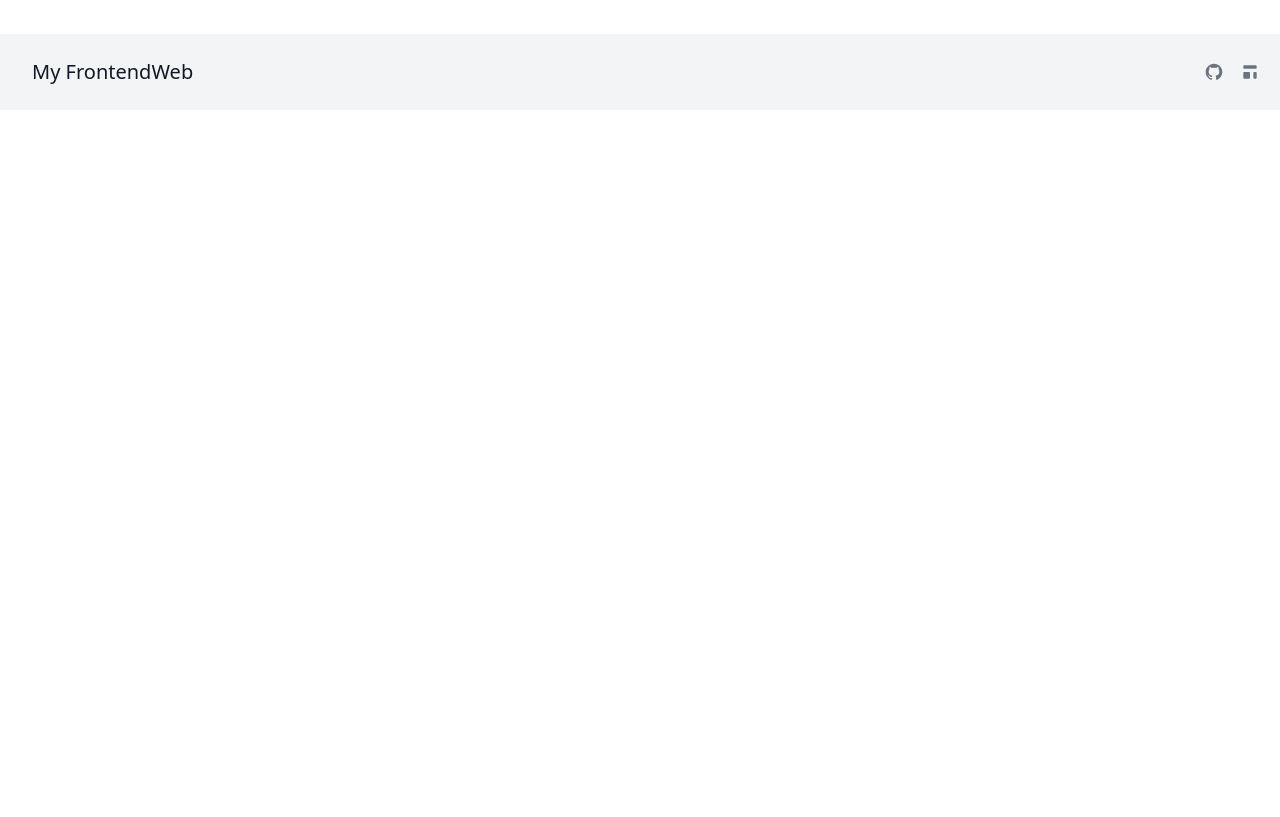
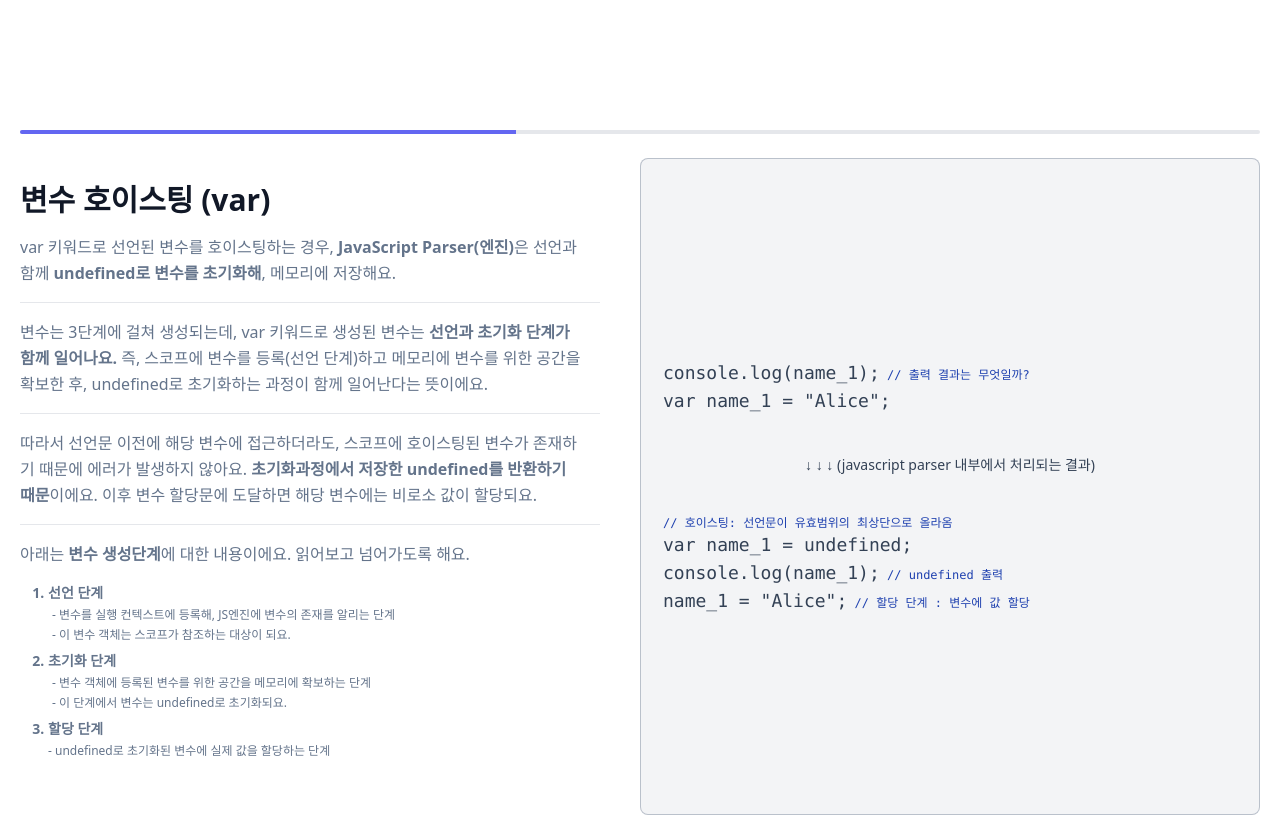
Before and after one commit to Lee-Sang-Beom/nextjs_and_notion, a Next.js app: page /web_basic/hoisting in a window 1280 px wide. Shown: the part 1100-1917 px from the top of the page. Before the commit the page ends 1210 px from the top, so only its background shows below. Built offline with nearby package versions, Linux system fonts and the light colour scheme.

Commit message:
add var keyword & hoisting content -> in hoisting page

```diff
--- a/pages/web_basic/hoisting.tsx
+++ b/pages/web_basic/hoisting.tsx
@@ -14,13 +14,13 @@ export default function Hoisting() {
                     <meta name="description" content="Start Next.js" />
                     <link rel="icon" href="/favicon.ico" />
                 </Head>
-                <section className="text-gray-600 body-font">
+                <section className="text-gray-600 body-font overflow-hidden">
                     {/* 내용 1 : 소개 */}
                     <div className="container px-5 py-24 mx-auto">
                         <div className="flex flex-col">
                             {/* bar 길이*/}
                             <div className="h-1 bg-gray-200 rounded overflow-hidden">
-                                <div className="w-1/3 h-full bg-indigo-500"></div>
+                                <div className="w-1/5 h-full bg-indigo-500"></div>
                             </div>
                             {/* 제목 : p태그 설명을 포함할 경우, div py-6 mb-2*/}
                             <div className="flex flex-wrap sm:flex-row flex-col py-6 mb-2">
@@ -75,7 +75,7 @@ export default function Hoisting() {
                                 </ul>
                             </div>
                             <p className="mb-4 leading-relaxed">
-                                <strong>{`자바스크립트 Parser(엔진)`}</strong>{`는 코드를 실행하기 전에 함수 안을 훑으면서, 실행 가능한 코드를 형상화하고 구분하는 과정을 거쳐요. 이것은 실행 컨텍스트를 위한 과정이에요`}
+                                <strong>{`JavaScript Parser(엔진)`}</strong>{`는 코드를 실행하기 전에 함수 안을 훑으면서, 실행 가능한 코드를 형상화하고 구분하는 과정을 거쳐요. 이것은 실행 컨텍스트를 위한 과정이에요`}
                             </p>
                             <p className="mb-4 leading-relaxed">
                                 {`이 실행 컨텍스트를 위한 과정에서 발생하는 것이 `}
@@ -99,6 +99,122 @@ export default function Hoisting() {
                             </p>
                         </div>
                     </div>
+
+                    {/* 내용 2 : 변수 호이스팅 */}
+                    <div className="container px-5 py-24 mx-auto">
+                        <div className="flex flex-col">
+                            {/* bar 길이*/}
+                            <div className="h-1 bg-gray-200 rounded overflow-hidden">
+                                <div className="w-2/5 h-full bg-indigo-500"></div>
+                            </div>
+                        </div>
+                        <div className="lg:w-full mx-auto flex flex-wrap py-6 mb-2">
+                            {/* flexbox - left 내용 */}
+                            <div className="lg:w-1/2 w-full lg:pr-10 lg:py-6 mb-6 lg:mb-0">
+                                <h1 className="text-gray-900 text-3xl title-font font-bold mb-4">{`변수 호이스팅 (var)`}</h1>
+                                <p className="leading-relaxed mb-4">{`var 키워드로 선언된 변수를 호이스팅하는 경우, `} <strong>{`JavaScript Parser(엔진)`}</strong>
+                                {`은 선언과 함께 `}<strong>{`undefined로 변수를 초기화해`}</strong>{`, 메모리에 저장해요.`}</p>
+                                <div className="flex border-t border-gray-200 py-2">
+                                </div>
+                                <p className="leading-relaxed mb-4">
+                                    {`변수는 3단계에 걸쳐 생성되는데, var 키워드로 생성된 변수는 `}
+                                    <strong>{`선언과 초기화 단계가 함께 일어나요. `}</strong>
+                                    {`즉, 스코프에 변수를 등록(선언 단계)하고 메모리에 변수를 위한 공간을 확보한 후, undefined로 초기화하는 과정이 함께 일어난다는 뜻이에요.`}
+                                </p>
+                                <div className="flex border-t border-gray-200 py-2">
+                                </div>
+                                <p className="leading-relaxed mb-4">
+                                    {`따라서 선언문 이전에 해당 변수에 접근하더라도, 스코프에 호이스팅된 변수가 존재하기 때문에 에러가 발생하지 않아요. `}
+                                    <strong>{`초기화과정에서 저장한 undefined를 반환하기 때문`}</strong>{`이에요. 이후 변수 할당문에 도달하면 해당 변수에는 비로소 값이 할당되요.`}
+                                </p>
+                                <div className="flex border-t border-gray-200 py-2">
+                                </div>
+                                <p className="leading-relaxed mb-4">
+                                    {`아래는 `}<strong>{`변수 생성단계`}</strong>{`에 대한 내용이에요. 읽어보고 넘어가도록 해요.`}
+                                </p>
+                                <div className="leading-relaxed text-base mb-8">
+                                    <ul className="list-disc ml-7 text-sm  text-slate-500 dark:text-slate-300">
+                                        <li className="mb-2 font-semibold text-left list-decimal">
+                                            {`선언 단계`}
+                                            <p className="ml-1 mt-1 mb-1 text-xs font-normal">
+                                                {`- 변수를 실행 컨텍스트에 등록해, JS엔진에 변수의 존재를 알리는 단계`}
+                                            </p>
+                                            <p className="ml-1 mb-1 text-xs font-normal">
+                                                {`- 이 변수 객체는 스코프가 참조하는 대상이 되요.`}
+                                            </p>
+                                        </li>
+                                        <li className="mb-2 font-semibold text-left list-decimal">
+                                            {`초기화 단계`}
+                                            <p className="ml-1 mt-1 mb-1 text-xs font-normal">
+                                                {`- 변수 객체에 등록된 변수를 위한 공간을 메모리에 확보하는 단계`}
+                                            </p>
+                                            <p className="ml-1 mb-1 text-xs font-normal ">
+                                                {`- 이 단계에서 변수는 undefined로 초기화되요.`}
+                                            </p>
+                                        </li>
+                                        <li className="mb-2 font-semibold text-left list-decimal">
+                                            {`할당 단계`}
+                                            <p className="mt-1 mb-1 text-xs font-normal">
+                                                {`- undefined로 초기화된 변수에 실제 값을 할당하는 단계`}
+                                            </p>
+                                        </li>
+                                    </ul>
+                                </div>
+                            </div>
+                            {/* flexbox - right 내용 */}
+                            <div className="gataby-highlight">
+                                <pre className="language-jsx">
+                                    <code className="language-jsx">
+                                        <div className="language-jsx">
+                                            {`console`}
+                                            <span className="token_punctuation">.</span>
+                                            <span className="token_function">log</span>
+                                            <span className="token_punctuation">{`(`}</span>
+                                            {`name_1`}
+                                            <span className="token_punctuation">{`);`}</span>
+                                            <span className="token_comment">{` // 출력 결과는 무엇일까?`}</span>
+                                        </div>
+                                        <div className="language-jsx">
+                                            <span className="token keyword">var</span>
+                                            {` name_1 `}
+                                            <span className="token operator">=</span>
+                                            {` "Alice";`}
+                                        </div>
+                                    </code>
+                                </pre>
+                                <div className="text-center py-6 text-sm">{`↓ ↓ ↓ (javascript parser 내부에서 처리되는 결과)`}</div>
+                                <pre className="language-jsx">
+                                    <code className="language-jsx">
+                                        <div className="language-jsx">
+                                            <div className="token_comment">{`// 호이스팅: 선언문이 유효범위의 최상단으로 올라옴`}</div>
+                                            <span className="token keyword">var</span>
+                                            {` name_1 `}
+                                            <span className="token operator">=</span>
+                                            {` undefined; `}
+                                        </div>
+
+                                        <div className="language-jsx">
+                                            {`console`}
+                                            <span className="token_punctuation">.</span>
+                                            <span className="token_function">log</span>
+                                            <span className="token_punctuation">{`(`}</span>
+                                            {`name_1`}
+                                            <span className="token_punctuation">{`);`}</span>
+                                            <span className="token_comment">{` // undefined 출력`}</span>
+                                        </div>
+
+                                        <div className="language-jsx">
+                                            {`name_1 `}
+                                            <span className="token operator">=</span>
+                                            {` "Alice";`}
+                                            <span className="token_comment">{` // 할당 단계 : 변수에 값 할당`}</span>
+                                        </div>
+
+                                    </code>
+                                </pre>
+                            </div>
+                        </div>
+                    </div>
                 </section>
             </Layout>
         </>
--- a/styles/globals.css
+++ b/styles/globals.css
@@ -68,3 +68,26 @@ p {
    border border-slate-500 dark:border-slate-400 text-xs overflow-hidden
 
 }
+
+
+/* code highlighting */
+.gataby-highlight{
+    @apply flex flex-col justify-center
+    bg-gray-100 dark:bg-gray-800
+    p-1.5 text-slate-700 dark:text-slate-200 w-full lg:w-1/2
+     border-slate-500/40 dark:border-slate-400 text-sm sm:text-lg overflow-hidden
+     border rounded-lg
+}
+
+.gataby-highlight pre.language-jsx{
+    @apply m-1 sm:m-4
+}
+
+div.language-jsx{
+    @apply w-full
+}
+
+.token_comment{
+    @apply text-xs text-blue-800 dark:text-blue-300
+
+}
```
